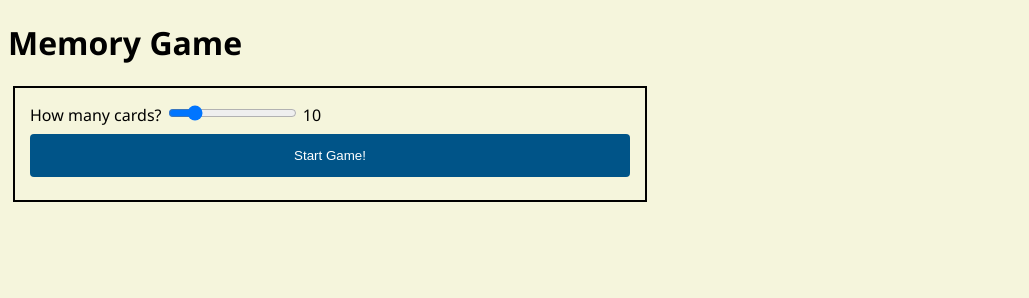
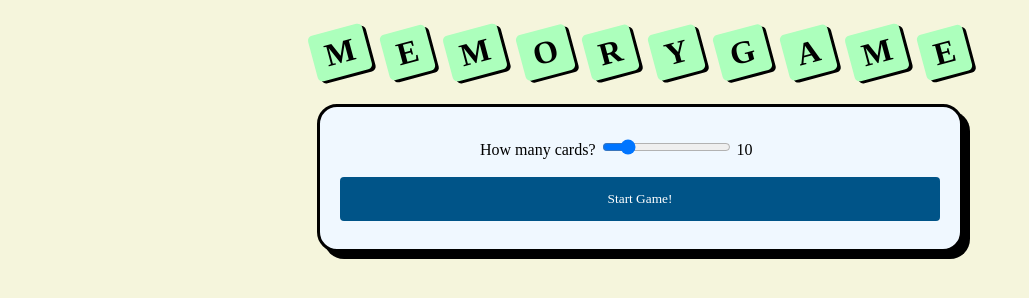
Before and after one commit to yukonnor/bootcamp-memory-game, a plain HTML site: page index.html in a window 1280 px wide. Shown: the whole page, without its empty margins (0-1029 px from the left). Drawn offline with Linux system fonts and the light colour scheme; a web font is replaced by a local one.

Commit message:
update styling

```diff
--- a/index.html
+++ b/index.html
@@ -4,10 +4,28 @@
         <meta charset="UTF-8" />
         <title>Memory Game</title>
         <link rel="stylesheet" href="style.css" />
+        <link rel="preconnect" href="https://fonts.googleapis.com" />
+        <link rel="preconnect" href="https://fonts.gstatic.com" crossorigin />
+        <link
+            href="https://fonts.googleapis.com/css2?family=Calistoga&family=Roboto&display=swap"
+            rel="stylesheet"
+        />
     </head>
     <body>
-        <h1>Memory Game</h1>
+        <h1>
+            <span>&nbsp;M&nbsp;</span>
+            <span>&nbsp;E&nbsp;</span>
+            <span>&nbsp;M&nbsp;</span>
+            <span>&nbsp;O&nbsp;</span>
+            <span>&nbsp;R&nbsp;</span>
+            <span>&nbsp;Y&nbsp;</span>
+            <span>&nbsp;G&nbsp;</span>
+            <span>&nbsp;A&nbsp;</span>
+            <span>&nbsp;M&nbsp;</span>
+            <span>&nbsp;E&nbsp;</span>
+        </h1>
         <form>
+            <div class="input-div">
                 <label for="range">How many cards?</label>
                 <input
                     type="range"
@@ -19,6 +37,7 @@
                     oninput="amount.value=range.value"
                 />
                 <output name="amount" id="amount" for="range">10</output>
+            </div>
             <button id="start">Start Game!</button>
         </form>
         <div id="score"></div>
--- a/style.css
+++ b/style.css
@@ -1,14 +1,39 @@
 body {
     background-color: beige;
-    font-family: "Segoe UI", Tahoma, Geneva, Verdana, sans-serif;
+    font-family: "Calistoga", serif;
     transition: all 0.2s;
 }
 
+h1 {
+    display: flex;
+    justify-content: center;
+    margin-bottom: 5px;
+}
+
+h1 span {
+    display: inline-block;
+    transform: rotate(-15deg);
+    background-color: rgb(172, 255, 188);
+    border-radius: 5px;
+    padding: 5px;
+    margin: 8px;
+    box-shadow: 3px 3px 0 #000;
+}
+
 form {
-    border: 2px solid black;
-    padding: 15px;
-    margin: 20px 5px;
+    background-color: aliceblue;
+    border: 3px solid black;
+    border-radius: 20px;
+    padding: 20px;
+    margin: 20px auto;
+    box-shadow: 7px 7px black;
     max-width: 600px;
+}
+
+form .input-div {
+    width: 320px;
+    /* display: inline-block; */
+    margin: 10px auto;
 }
 
 form button {
@@ -21,12 +46,16 @@ form button {
     border: none;
     border-radius: 4px;
     cursor: pointer;
+    font-family: "Calistoga", serif;
 }
 
 .score-div {
-    border: 2px solid black;
-    padding: 15px;
-    margin: 20px 5px;
+    background-color: aliceblue;
+    border: 3px solid black;
+    border-radius: 20px;
+    padding: 20px;
+    margin: 20px auto;
+    box-shadow: 7px 7px black;
     max-width: 600px;
 }
 
@@ -51,14 +80,14 @@ form button {
     margin: 10px;
     display: inline-block;
     background-color: white;
-    /* flex: 1 0 21%; */
+    box-shadow: 4px 4px black;
 }
 
 #game div:hover {
-    box-shadow: 0 0 11px rgba(33, 33, 33, 0.2);
+    box-shadow: 7px 7px black;
 }
 
 #game div[data-revealed="true"] {
-    border: 8px solid rgb(98, 98, 98);
+    border: 2px solid black;
     box-shadow: none;
 }
```
Lines whose indentation alone changed are shown as unchanged.
